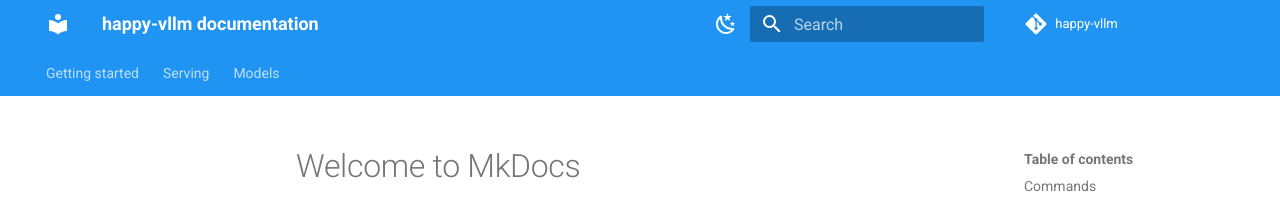
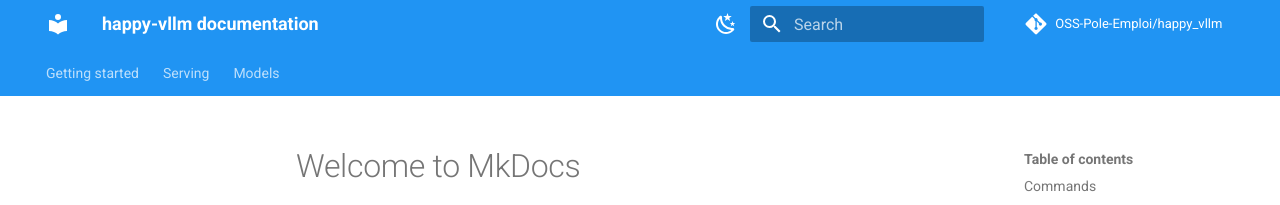
Before and after one commit to France-Travail/happy_vllm, an MkDocs documentation site: the page built from docs/index.md, in a window 1280 px wide. Shown: the top 205 px of the page. Built offline with MkDocs 1.6.1 and Material for MkDocs 9.7.7, drawn with Linux system fonts in a browser that asks for light colours; comment, search, counter and statistics services are not loaded.

Commit message:
try to fix the docs

```diff
--- a/mkdocs.yml
+++ b/mkdocs.yml
@@ -1,6 +1,6 @@
 site_name: happy-vllm documentation
-repo_name: happy-vllm
 repo_url: https://github.com/OSS-Pole-Emploi/happy_vllm
+repo_name: OSS-Pole-Emploi/happy_vllm
 
 # see https://squidfunk.github.io/mkdocs-material/setup/
 theme:
```
